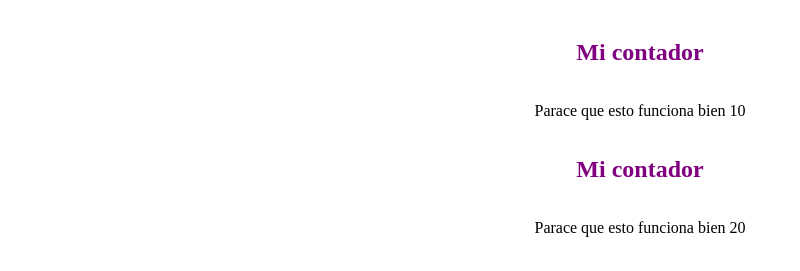
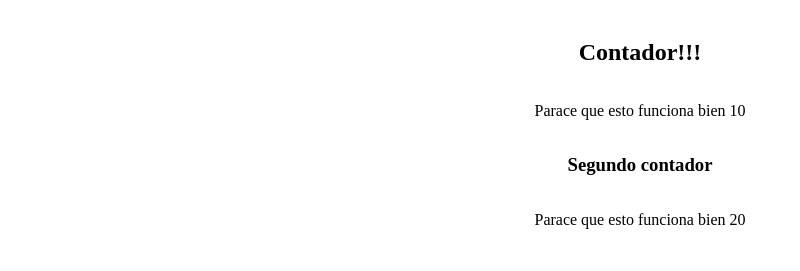
Before and after one commit to modehans/my-first-lit-proyect, a website with bundled scripts: page index.html in a window 1280 px wide. Shown: the part 61-332 px from the top of the page, without its empty margins (0-800 px from the left). Built offline with nearby package versions, Linux system fonts and the light colour scheme.

Commit message:
use slot in eit-counter file and add h2 in index.html

```diff
--- a/components/eit-counter.js
+++ b/components/eit-counter.js
@@ -26,8 +26,8 @@ export class EitCounter extends LitElement {
   }
 
   render() {
-    return html`<h2>Mi contador</h2>
-      <p>Parace que esto funciona bien ${this.counter}</p>`;
+    return html`<slot></slot>
+      <p>Parace que esto funciona bien ${this.counter}</p> `;
   }
 }
 customElements.define('eit-counter', EitCounter);
--- a/index.html
+++ b/index.html
@@ -12,8 +12,12 @@
   <h1>
     Primer proyecto con Lit
   </h1>
-  <eit-counter counter="10"></eit-counter>
-  <eit-counter counter="20"></eit-counter>
+  <eit-counter counter="10">
+    <h2>Contador!!!</h2>
+  </eit-counter>
+  <eit-counter counter="20">
+    <h3>Segundo contador</h3>
+  </eit-counter>
 
   <script src="./components/eit-counter.js" type="module"></script>
 </body>
```
